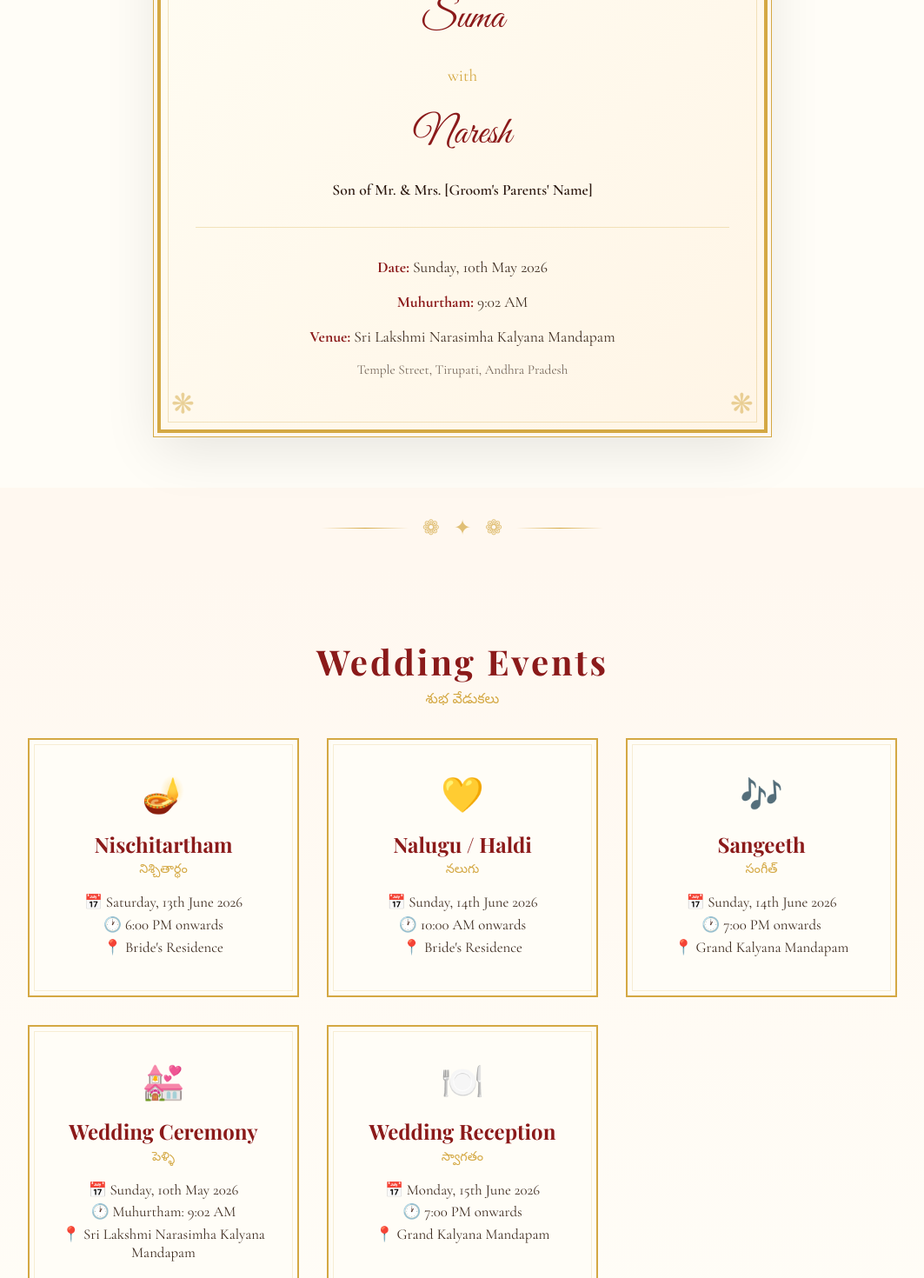
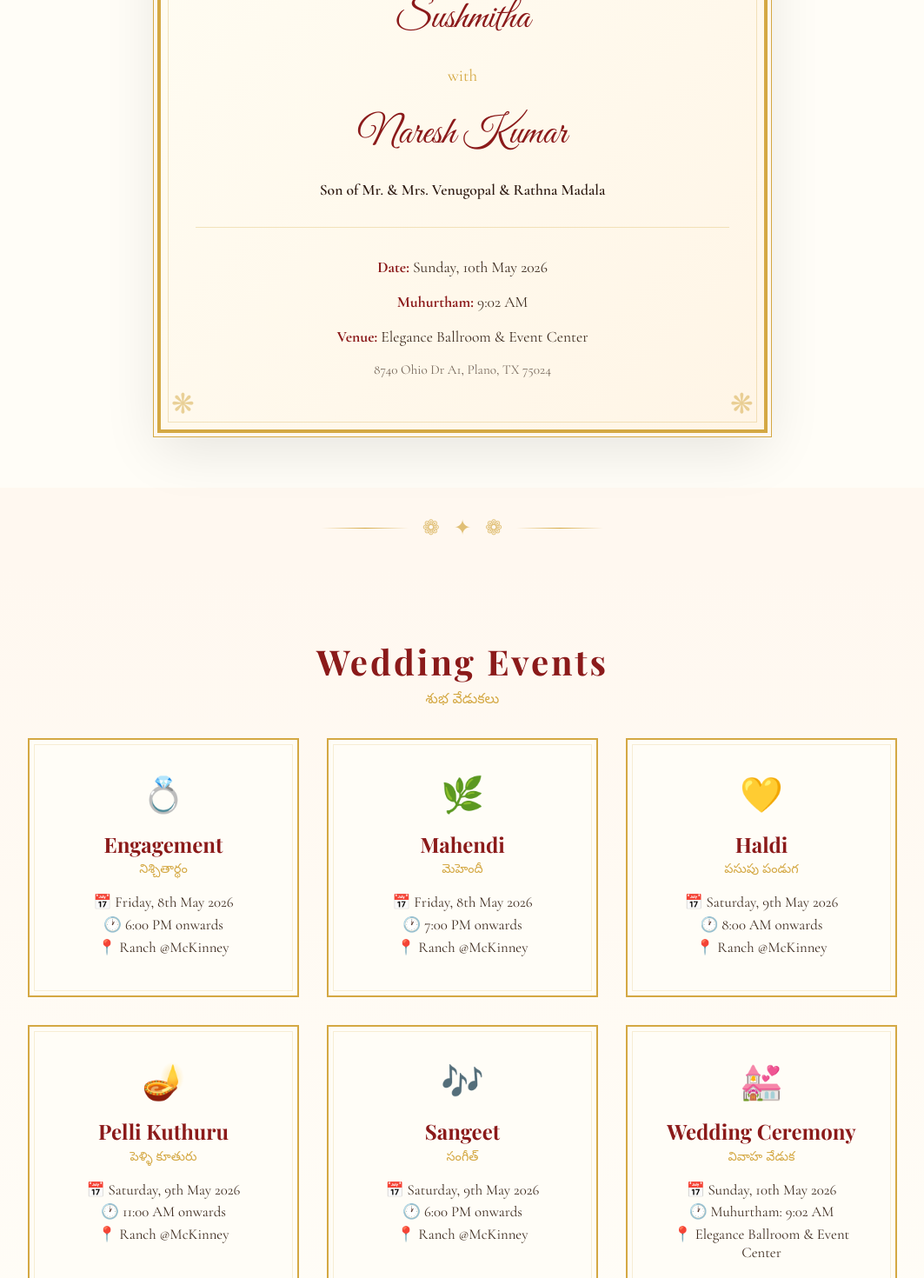
Before and after one commit to jarugulavenkat7/wedding-invite, a React (Create React App) app: page / in a window 1280 px wide. Shown: the part 1320-2790 px from the top of the page at 87% size, without its empty margins (108-1171 px from the left). Built offline with nearby package versions, Linux system fonts and the light colour scheme; a web font is replaced by a local one.

Commit message:
Update translations.js

```diff
--- a/src/translations.js
+++ b/src/translations.js
@@ -10,8 +10,8 @@
     // Hero
     auspicious: '|| శ్రీ గణేశాయ నమః ||',
     heroSubtitle: 'Wedding Invitation',
-    heroName1: 'Suma',
-    heroName2: 'Naresh',
+    heroName1: 'Sushmitha',
+    heroName2: 'Naresh Kumar',
     heroDate: 'Sunday, 10th May 2026 · 9:02 AM',
     heroTagline: 'రెండు హృదయాలు ఒక్కటయ్యే రోజు ✨',
     days: 'Days',
@@ -24,20 +24,20 @@
     invocationText: '|| శ్రీ గణేశాయ నమః ||',
     invitationTitle: 'Wedding Invitation',
     blessingLine: 'With the blessings of the Almighty and our beloved elders,',
-    brideParents: "Mr. & Mrs. [Bride's Parents' Name]",
+    brideParents: "Mr. & Mrs. Srinivasa Rao & Nagaraja Kumari Jarugula",
     inviteLine: 'cordially invite you to the wedding of their beloved daughter',
-    brideName: 'Suma',
+    brideName: 'Sushmitha',
     withText: 'with',
-    groomName: 'Naresh',
-    groomParents: "Son of Mr. & Mrs. [Groom's Parents' Name]",
+    groomName: 'Naresh Kumar',
+    groomParents: "Son of Mr. & Mrs. Venugopal & Rathna Madala",
     dateLabel: 'Date:',
     dateValue: 'Sunday, 10th May 2026',
     muhurthamLabel: 'Muhurtham:',
     muhurthamValue: '9:02 AM',
     venueLabel: 'Venue:',
-    venueValue: 'Sri Lakshmi Narasimha Kalyana Mandapam',
-    venueAddress: 'Temple Street, Tirupati, Andhra Pradesh',
-    invitationImageAlt: 'Suma & Naresh Wedding Invitation',
+    venueValue: 'Elegance Ballroom & Event Center',
+    venueAddress: '8740 Ohio Dr A1, Plano, TX 75024',
+    invitationImageAlt: 'Sushmitha & Naresh Kumar Wedding Invitation',
     invitationImagePlaceholder: 'Wedding Invitation Image',
     invitationImageHint: 'Place your wedding invitation image as',
 
@@ -46,54 +46,62 @@
     eventsSubtitle: 'శుభ వేడుకలు',
     events: [
       {
-        icon: '🪔',
-        name: 'Nischitartham',
+        icon: '💍',
+        name: 'Engagement',
         nameSub: 'నిశ్చితార్థం',
-        date: 'Saturday, 13th June 2026',
+        date: 'Friday, 8th May 2026',
         time: '6:00 PM onwards',
-        venue: "Bride's Residence",
+        venue: "Ranch @McKinney",
+      },
+      {
+        icon: '🌿',
+        name: 'Mahendi',
+        nameSub: 'మెహెందీ',
+        date: 'Friday, 8th May 2026',
+        time: '7:00 PM onwards',
+        venue: "Ranch @McKinney",
       },
       {
         icon: '💛',
-        name: 'Nalugu / Haldi',
-        nameSub: 'నలుగు',
-        date: 'Sunday, 14th June 2026',
-        time: '10:00 AM onwards',
-        venue: "Bride's Residence",
+        name: 'Haldi',
+        nameSub: 'పసుపు పండుగ',
+        date: 'Saturday, 9th May 2026',
+        time: '8:00 AM onwards',
+        venue: 'Ranch @McKinney',
+      },
+      {
+        icon: '🪔',
+        name: 'Pelli Kuthuru',
+        nameSub: 'పెళ్ళి కూతురు',
+        date: 'Saturday, 9th May 2026',
+        time: '11:00 AM onwards',
+        venue: 'Ranch @McKinney',
       },
       {
         icon: '🎶',
-        name: 'Sangeeth',
+        name: 'Sangeet',
         nameSub: 'సంగీత్',
-        date: 'Sunday, 14th June 2026',
-        time: '7:00 PM onwards',
-        venue: 'Grand Kalyana Mandapam',
+        date: 'Saturday, 9th May 2026',
+        time: '6:00 PM onwards',
+        venue: 'Ranch @McKinney',
       },
       {
         icon: '💒',
         name: 'Wedding Ceremony',
-        nameSub: 'పెళ్ళి',
+        nameSub: 'వివాహ వేడుక',
         date: 'Sunday, 10th May 2026',
         time: 'Muhurtham: 9:02 AM',
-        venue: 'Sri Lakshmi Narasimha Kalyana Mandapam',
-      },
-      {
-        icon: '🍽️',
-        name: 'Wedding Reception',
-        nameSub: 'స్వాగతం',
-        date: 'Monday, 15th June 2026',
-        time: '7:00 PM onwards',
-        venue: 'Grand Kalyana Mandapam',
+        venue: 'Elegance Ballroom & Event Center',
       },
     ],
 
     // Venue
     venueTitle: 'Wedding Venue',
     venueSubtitle: 'కళ్యాణ మండపం',
-    venueName: '🏛️ Sri Lakshmi Narasimha Kalyana Mandapam',
-    venueAddr1: 'Temple Street, Near Main Temple,',
-    venueAddr2: 'Tirupati, Andhra Pradesh - 517501',
-    venueAddr3: 'India',
+    venueName: '🏛️ Elegance Ballroom & Event Center',
+    venueAddr1: '8740 Ohio Dr A1,',
+    venueAddr2: 'Plano, TX 75024',
+    venueAddr3: 'United States',
     venueDirections: '📍 Get Directions',
 
     // Gallery
@@ -101,11 +109,11 @@
     gallerySubtitle: 'ఆనందపు క్షణాలు',
     galleryItems: [
       { emoji: '🌸', label: 'Engagement' },
-      { emoji: '💍', label: 'Ring Ceremony' },
-      { emoji: '🪔', label: 'Pooja' },
-      { emoji: '🎊', label: 'Celebrations' },
-      { emoji: '💐', label: 'Decorations' },
-      { emoji: '🎶', label: 'Sangeeth' },
+      { emoji: '🌿', label: 'Mahendi' },
+      { emoji: '💛', label: 'Haldi' },
+      { emoji: '🪔', label: 'Pelli Kuthuru' },
+      { emoji: '🎶', label: 'Sangeet' },
+      { emoji: '💒', label: 'Wedding' },
     ],
     galleryHint: '📸 Replace placeholders with your photos in the public/gallery/ folder',
 
@@ -117,15 +125,15 @@
     rsvpButton: '🙏 Confirm Your Presence',
     rsvpNote: 'Kindly RSVP by 1st June 2026 to help us with the arrangements.',
     rsvpContactTitle: 'For any queries, please contact:',
-    rsvpBrideFamily: "📞 Bride's Family: +91 XXXXX XXXXX",
-    rsvpGroomFamily: "📞 Groom's Family: +91 XXXXX XXXXX",
-    rsvpEmail: '✉️ Email: sumanareshwedding@gmail.com',
+    rsvpBrideFamily: "📞 Bride's Family: +1 (660) 528-1431",
+    rsvpGroomFamily: "📞 Groom's Family: +1 (669) 290-7861",
+    rsvpEmail: '✉️ Email: jarugulavenkat7@gmail.com',
 
     // Footer
-    footerNames: 'Suma & Naresh',
+    footerNames: 'Sushmitha & Naresh Kumar',
     footerDate: '10 · 05 · 2026',
     footerQuote: '"Two souls with but a single thought,\nTwo hearts that beat as one."',
-    footerMadeWith: "Made with ❤️ for Suma & Naresh's Wedding",
+    footerMadeWith: "Made with ❤️ for Sushmitha & Naresh Kumar's Wedding",
 
     // Music
     musicLoading: 'Loading Melody',
@@ -135,8 +143,8 @@
     musicPauseLabel: 'Pause background melody',
 
     // Loader
-    loaderName: 'Suma & Naresh',
-    loaderSubName: 'సుమ & నరేష్ · ಸುಮಾ & ನರೇಶ್',
+    loaderName: 'Sushmitha & Naresh Kumar',
+    loaderSubName: 'సుష్మిత & నరేష్ కుమార్ · ಸುಷ್ಮಿತಾ & ನರೇಶ್ ಕುಮಾರ್',
   },
 
   te: {
@@ -150,8 +158,8 @@
     // Hero
     auspicious: '|| శ్రీ గణేశాయ నమః ||',
     heroSubtitle: 'శుభలేఖ',
-    heroName1: 'సుమ',
-    heroName2: 'నరేష్',
+    heroName1: 'సుష్మిత',
+    heroName2: 'నరేష్ కుమార్',
     heroDate: 'ఆదివారం, 10 మే 2026 · ఉదయం 9:02',
     heroTagline: 'రెండు హృదయాలు ఒక్కటయ్యే రోజు ✨',
     days: 'రోజులు',
@@ -164,20 +172,20 @@
     invocationText: '|| శ్రీ గణేశాయ నమః ||',
     invitationTitle: 'శుభలేఖ',
     blessingLine: 'సర్వేశ్వరుని మరియు పెద్దల ఆశీర్వాదంతో,',
-    brideParents: 'శ్రీమతి & శ్రీ [వధువు తల్లిదండ్రుల పేరు]',
+    brideParents: 'శ్రీమతి & శ్రీ శ్రీనివాస రావు & నాగరాజ కుమారి జర్గుల',
     inviteLine: 'వారి ప్రియమైన కుమార్తె వివాహానికి మిమ్మల్ని ఆహ్వానిస్తున్నారు',
-    brideName: 'సుమ',
+    brideName: 'సుష్మిత',
     withText: 'మరియు',
-    groomName: 'నరేష్',
-    groomParents: 'శ్రీమతి & శ్రీ [వరుడి తల్లిదండ్రుల పేరు] కుమారుడు',
+    groomName: 'నరేష్ కుమార్',
+    groomParents: 'శ్రీమతి & శ్రీ వేణుగోపాల్ & రత్న మాదల కుమారుడు',
     dateLabel: 'తేదీ:',
     dateValue: 'ఆదివారం, 10 మే 2026',
     muhurthamLabel: 'ముహూర్తం:',
     muhurthamValue: 'ఉదయం 9:02',
     venueLabel: 'వేదిక:',
-    venueValue: 'శ్రీ లక్ష్మీ నరసింహ కళ్యాణ మండపం',
-    venueAddress: 'టెంపుల్ స్ట్రీట్, తిరుపతి, ఆంధ్రప్రదేశ్',
-    invitationImageAlt: 'సుమ & నరేష్ వివాహ శుభలేఖ',
+    venueValue: 'ఎలిగాన్స్ బాల్‌రూమ్ & ఈవెంట్ సెంటర్',
+    venueAddress: '8740 Ohio Dr A1, Plano, TX 75024',
+    invitationImageAlt: 'సుష్మిత & నరేష్ కుమార్ వివాహ శుభలేఖ',
     invitationImagePlaceholder: 'వివాహ శుభలేఖ చిత్రం',
     invitationImageHint: 'మీ వివాహ శుభలేఖ చిత్రాన్ని ఇక్కడ ఉంచండి',
 
@@ -186,54 +194,62 @@
     eventsSubtitle: 'శుభ వేడుకల వివరాలు',
     events: [
       {
-        icon: '🪔',
+        icon: '💍',
         name: 'నిశ్చితార్థం',
-        nameSub: 'Nischitartham',
-        date: 'శనివారం, 13 జూన్ 2026',
+        nameSub: 'Engagement',
+        date: 'శుక్రవారం, 8 మే 2026',
         time: 'సాయంత్రం 6:00 నుండి',
-        venue: 'వధువు నివాసం',
+        venue: 'రాంచ్ @మక్కిన్నే',
+      },
+      {
+        icon: '🌿',
+        name: 'మెహెందీ',
+        nameSub: 'Mahendi',
+        date: 'శుక్రవారం, 8 మే 2026',
+        time: 'రాత్రి 7:00 నుండి',
+        venue: 'రాంచ్ @మక్కిన్నే',
       },
       {
         icon: '💛',
-        name: 'నలుగు / పసుపు',
-        nameSub: 'Nalugu',
-        date: 'ఆదివారం, 14 జూన్ 2026',
-        time: 'ఉదయం 10:00 నుండి',
-        venue: 'వధువు నివాసం',
+        name: 'పసుపు పండుగ',
+        nameSub: 'Haldi',
+        date: 'శనివారం, 9 మే 2026',
+        time: 'ఉదయం 8:00 నుండి',
+        venue: 'రాంచ్ @మక్కిన్నే',
+      },
+      {
+        icon: '🪔',
+        name: 'పెళ్ళి కూతురు',
+        nameSub: 'Pelli Kuthuru',
+        date: 'శనివారం, 9 మే 2026',
+        time: 'ఉదయం 11:00 నుండి',
+        venue: 'రాంచ్ @మక్కిన్నే',
       },
       {
         icon: '🎶',
         name: 'సంగీత్',
-        nameSub: 'Sangeeth',
-        date: 'ఆదివారం, 14 జూన్ 2026',
-        time: 'రాత్రి 7:00 నుండి',
-        venue: 'గ్రాండ్ కళ్యాణ మండపం',
+        nameSub: 'Sangeet',
+        date: 'శనివారం, 9 మే 2026',
+        time: 'సాయంత్రం 6:00 నుండి',
+        venue: 'రాంచ్ @మక్కిన్నే',
       },
       {
         icon: '💒',
         name: 'వివాహ వేడుక',
-        nameSub: 'పెళ్ళి',
+        nameSub: 'Wedding Ceremony',
         date: 'ఆదివారం, 10 మే 2026',
         time: 'ముహూర్తం: ఉదయం 9:02',
-        venue: 'శ్రీ లక్ష్మీ నరసింహ కళ్యాణ మండపం',
-      },
-      {
-        icon: '🍽️',
-        name: 'స్వాగత సభ',
-        nameSub: 'Reception',
-        date: 'సోమవారం, 15 జూన్ 2026',
-        time: 'రాత్రి 7:00 నుండి',
-        venue: 'గ్రాండ్ కళ్యాణ మండపం',
+        venue: 'ఎలిగాన్స్ బాల్‌రూమ్ & ఈవెంట్ సెంటర్',
       },
     ],
 
     // Venue
     venueTitle: 'వివాహ వేదిక',
-    venueSubtitle: 'కళ్యాణ మండపం',
-    venueName: '🏛️ శ్రీ లక్ష్మీ నరసింహ కళ్యాణ మండపం',
-    venueAddr1: 'టెంపుల్ స్ట్రీట్, ప్రధాన ఆలయం సమీపం,',
-    venueAddr2: 'తిరుపతి, ఆంధ్రప్రదేశ్ - 517501',
-    venueAddr3: 'భారతదేశం',
+    venueSubtitle: 'కళ్యాణ వేదిక',
+    venueName: '🏛️ ఎలిగాన్స్ బాల్‌రూమ్ & ఈవెంట్ సెంటర్',
+    venueAddr1: '8740 Ohio Dr A1,',
+    venueAddr2: 'Plano, TX 75024',
+    venueAddr3: 'అమెరికా (USA)',
     venueDirections: '📍 దారి తెలుసుకోండి',
 
     // Gallery
@@ -241,11 +257,11 @@
     gallerySubtitle: 'సంతోషకరమైన జ్ఞాపకాలు',
     galleryItems: [
       { emoji: '🌸', label: 'నిశ్చితార్థం' },
-      { emoji: '💍', label: 'ఉంగరాల వేడుక' },
-      { emoji: '🪔', label: 'పూజ' },
-      { emoji: '🎊', label: 'వేడుకలు' },
-      { emoji: '💐', label: 'అలంకరణ' },
+      { emoji: '🌿', label: 'మెహెందీ' },
+      { emoji: '💛', label: 'పసుపు పండుగ' },
+      { emoji: '🪔', label: 'పెళ్ళి కూతురు' },
       { emoji: '🎶', label: 'సంగీత్' },
+      { emoji: '💒', label: 'వివాహం' },
     ],
     galleryHint: '📸 మీ ఫోటోలను public/gallery/ ఫోల్డర్‌లో ఉంచండి',
 
@@ -257,15 +273,15 @@
     rsvpButton: '🙏 మీ రాకను నిర్ధారించండి',
     rsvpNote: 'దయచేసి 1 జూన్ 2026 లోపు మీ రాకను నిర్ధారించండి.',
     rsvpContactTitle: 'ఏవైనా సందేహాలకు, దయచేసి సంప్రదించండి:',
-    rsvpBrideFamily: '📞 వధువు కుటుంబం: +91 XXXXX XXXXX',
-    rsvpGroomFamily: '📞 వరుడి కుటుంబం: +91 XXXXX XXXXX',
-    rsvpEmail: '✉️ ఇమెయిల్: sumanareshwedding@gmail.com',
+    rsvpBrideFamily: '📞 వధువు కుటుంబం: +1 (660) 528-1431',
+    rsvpGroomFamily: '📞 వరుడి కుటుంబం: +1 (669) 290-7861',
+    rsvpEmail: '✉️ ఇమెయిల్: jarugulavenkat7@gmail.com',
 
     // Footer
-    footerNames: 'సుమ & నరేష్',
+    footerNames: 'సుష్మిత & నరేష్ కుమార్',
     footerDate: '10 · 05 · 2026',
     footerQuote: '"రెండు ఆత్మలు ఒకే ఆలోచనతో,\nరెండు హృదయాలు ఒకేలా కొట్టుకుంటాయి."',
-    footerMadeWith: 'సుమ & నరేష్ వివాహం కోసం ❤️ తో తయారు చేయబడింది',
+    footerMadeWith: 'సుష్మిత & నరేష్ కుమార్ వివాహం కోసం ❤️ తో తయారు చేయబడింది',
 
     // Music
     musicLoading: 'మెలోడీ లోడ్ అవుతోంది',
@@ -275,8 +291,8 @@
     musicPauseLabel: 'బ్యాక్‌గ్రౌండ్ మెలోడీ ఆపండి',
 
     // Loader
-    loaderName: 'సుమ & నరేష్',
-    loaderSubName: 'Suma & Naresh · ಸುಮಾ & ನರೇಶ್',
+    loaderName: 'సుష్మిత & నరేష్ కుమార్',
+    loaderSubName: 'Sushmitha & Naresh Kumar · ಸುಷ್ಮಿತಾ & ನರೇಶ್ ಕುಮಾರ್',
   },
 
   kn: {
@@ -290,8 +306,8 @@
     // Hero
     auspicious: '|| ಶ್ರೀ ಗಣೇಶಾಯ ನಮಃ ||',
     heroSubtitle: 'ಮದುವೆ ಆಮಂತ್ರಣ',
-    heroName1: 'ಸುಮಾ',
-    heroName2: 'ನರೇಶ್',
+    heroName1: 'ಸುಷ್ಮಿತಾ',
+    heroName2: 'ನರೇಶ್ ಕುಮಾರ್',
     heroDate: 'ಭಾನುವಾರ, 10 ಮೇ 2026 · ಬೆಳಿಗ್ಗೆ 9:02',
     heroTagline: 'ಎರಡು ಹೃದಯಗಳು ಒಂದಾಗುವ ದಿನ ✨',
     days: 'ದಿನಗಳು',
@@ -304,20 +320,20 @@
     invocationText: '|| ಶ್ರೀ ಗಣೇಶಾಯ ನಮಃ ||',
     invitationTitle: 'ಮದುವೆ ಆಮಂತ್ರಣ',
     blessingLine: 'ಪರಮಾತ್ಮನ ಹಾಗೂ ನಮ್ಮ ಹಿರಿಯರ ಆಶೀರ್ವಾದಗಳೊಂದಿಗೆ,',
-    brideParents: 'ಶ್ರೀಮತಿ & ಶ್ರೀ [ವಧುವಿನ ತಂದೆತಾಯಿಯ ಹೆಸರು]',
+    brideParents: 'ಶ್ರೀಮತಿ & ಶ್ರೀ ಶ್ರೀನಿವಾಸ ರಾವ್ & ನಾಗರಾಜ ಕುಮಾರಿ ಜರುಗುಲ',
     inviteLine: 'ತಮ್ಮ ಪ್ರಿಯ ಮಗಳ ವಿವಾಹಕ್ಕೆ ನಿಮ್ಮನ್ನು ಆತ್ಮೀಯವಾಗಿ ಆಹ್ವಾನಿಸುತ್ತಾರೆ',
-    brideName: 'ಸುಮಾ',
+    brideName: 'ಸುಷ್ಮಿತಾ',
     withText: 'ಜೊತೆಗೆ',
-    groomName: 'ನರೇಶ್',
-    groomParents: 'ಶ್ರೀಮತಿ & ಶ್ರೀ [ವರನ ತಂದೆತಾಯಿಯ ಹೆಸರು] ಅವರ ಪುತ್ರ',
+    groomName: 'ನರೇಶ್ ಕುಮಾರ್',
+    groomParents: 'ಶ್ರೀಮತಿ & ಶ್ರೀ ವೇಣುಗೋಪಾಲ್ & ರತ್ನ ಮಾದಲ ಅವರ ಪುತ್ರ',
     dateLabel: 'ದಿನಾಂಕ:',
     dateValue: 'ಭಾನುವಾರ, 10 ಮೇ 2026',
     muhurthamLabel: 'ಮುಹೂರ್ತ:',
     muhurthamValue: 'ಬೆಳಿಗ್ಗೆ 9:02',
     venueLabel: 'ಸ್ಥಳ:',
-    venueValue: 'ಶ್ರೀ ಲಕ್ಷ್ಮೀ ನರಸಿಂಹ ಕಲ್ಯಾಣ ಮಂಟಪ',
-    venueAddress: 'ಟೆಂಪಲ್ ಸ್ಟ್ರೀಟ್, ತಿರುಪತಿ, ಆಂಧ್ರ ಪ್ರದೇಶ',
-    invitationImageAlt: 'ಸುಮಾ & ನರೇಶ್ ಮದುವೆ ಆಮಂತ್ರಣ',
+    venueValue: 'ಎಲಿಗಾನ್ಸ್ ಬಾಲ್ ರೂಮ್ & ಈವೆಂಟ್ ಸೆಂಟರ್',
+    venueAddress: '8740 Ohio Dr A1, Plano, TX 75024',
+    invitationImageAlt: 'ಸುಷ್ಮಿತಾ & ನರೇಶ್ ಕುಮಾರ್ ಮದುವೆ ಆಮಂತ್ರಣ',
     invitationImagePlaceholder: 'ಮದುವೆ ಆಮಂತ್ರಣ ಚಿತ್ರ',
     invitationImageHint: 'ನಿಮ್ಮ ಮದುವೆ ಆಮಂತ್ರಣದ ಚಿತ್ರವನ್ನು ಇಲ್ಲಿ ಇಡಿ',
 
@@ -326,54 +342,62 @@
     eventsSubtitle: 'ಶುಭ ಸಮಾರಂಭಗಳು',
     events: [
       {
-        icon: '🪔',
+        icon: '💍',
         name: 'ನಿಶ್ಚಿತಾರ್ಥ',
-        nameSub: 'Nischitartham',
-        date: 'ಶನಿವಾರ, 13 ಜೂನ್ 2026',
+        nameSub: 'Engagement',
+        date: 'ಶುಕ್ರವಾರ, 8 ಮೇ 2026',
         time: 'ಸಂಜೆ 6:00 ರಿಂದ',
-        venue: 'ವಧುವಿನ ಮನೆ',
+        venue: 'ರಾಂಚ್ @ಮೆಕ್ಕಿನ್ನಿ',
+      },
+      {
+        icon: '🌿',
+        name: 'ಮೆಹಂದಿ',
+        nameSub: 'Mahendi',
+        date: 'ಶುಕ್ರವಾರ, 8 ಮೇ 2026',
+        time: 'ರಾತ್ರಿ 7:00 ರಿಂದ',
+        venue: 'ರಾಂಚ್ @ಮೆಕ್ಕಿನ್ನಿ',
       },
       {
         icon: '💛',
-        name: 'ನಲుగు / ಹಲದಿ',
-        nameSub: 'Nalugu',
-        date: 'ಭಾನುವಾರ, 14 ಜೂನ್ 2026',
-        time: 'ಬೆಳಿಗ್ಗೆ 10:00 ರಿಂದ',
-        venue: 'ವಧುವಿನ ಮನೆ',
+        name: 'ಹಲದಿ',
+        nameSub: 'Haldi',
+        date: 'ಶನಿವಾರ, 9 ಮೇ 2026',
+        time: 'ಬೆಳಿಗ್ಗೆ 8:00 ರಿಂದ',
+        venue: 'ರಾಂಚ್ @ಮೆಕ್ಕಿನ್ನಿ',
+      },
+      {
+        icon: '🪔',
+        name: 'ಮದುವೆ ಗಂಡು/ಹೆಣ್ಣು ಕಾರ್ಯ',
+        nameSub: 'Pelli Kuthuru',
+        date: 'ಶನಿವಾರ, 9 ಮೇ 2026',
+        time: 'ಬೆಳಿಗ್ಗೆ 11:00 ರಿಂದ',
+        venue: 'ರಾಂಚ್ @ಮೆಕ್ಕಿನ್ನಿ',
       },
       {
         icon: '🎶',
         name: 'ಸಂಗೀತ್',
-        nameSub: 'Sangeeth',
-        date: 'ಭಾನುವಾರ, 14 ಜೂನ್ 2026',
-        time: 'ರಾತ್ರಿ 7:00 ರಿಂದ',
-        venue: 'ಗ್ರ್ಯಾಂಡ್ ಕಲ್ಯಾಣ ಮಂಟಪ',
+        nameSub: 'Sangeet',
+        date: 'ಶನಿವಾರ, 9 ಮೇ 2026',
+        time: 'ಸಂಜೆ 6:00 ರಿಂದ',
+        venue: 'ರಾಂಚ್ @ಮೆಕ್ಕಿನ್ನಿ',
       },
       {
         icon: '💒',
         name: 'ಮದುವೆ ಸಮಾರಂಭ',
-        nameSub: 'ಮದುವೆ',
+        nameSub: 'Wedding Ceremony',
         date: 'ಭಾನುವಾರ, 10 ಮೇ 2026',
         time: 'ಮುಹೂರ್ತ: ಬೆಳಿಗ್ಗೆ 9:02',
-        venue: 'ಶ್ರೀ ಲಕ್ಷ್ಮೀ ನರಸಿಂಹ ಕಲ್ಯಾಣ ಮಂಟಪ',
-      },
-      {
-        icon: '🍽️',
-        name: 'ಸ್ವಾಗತ ಸಮಾರಂಭ',
-        nameSub: 'Reception',
-        date: 'ಸೋಮವಾರ, 15 ಜೂನ್ 2026',
-        time: 'ರಾತ್ರಿ 7:00 ರಿಂದ',
-        venue: 'ಗ್ರ್ಯಾಂಡ್ ಕಲ್ಯಾಣ ಮಂಟಪ',
+        venue: 'ಎಲಿಗಾನ್ಸ್ ಬಾಲ್ ರೂಮ್ & ಈವೆಂಟ್ ಸೆಂಟರ್',
       },
     ],
 
     // Venue
     venueTitle: 'ಮದುವೆ ಸ್ಥಳ',
     venueSubtitle: 'ಕಲ್ಯಾಣ ಮಂಟಪ',
-    venueName: '🏛️ ಶ್ರೀ ಲಕ್ಷ್ಮೀ ನರಸಿಂಹ ಕಲ್ಯಾಣ ಮಂಟಪ',
-    venueAddr1: 'ಟೆಂಪಲ್ ಸ್ಟ್ರೀಟ್, ಮುಖ್ಯ ದೇವಾಲಯದ ಸಮೀಪ,',
-    venueAddr2: 'ತಿರುಪತಿ, ಆಂಧ್ರ ಪ್ರದೇಶ - 517501',
-    venueAddr3: 'ಭಾರತ',
+    venueName: '🏛️ ಎಲಿಗಾನ್ಸ್ ಬಾಲ್ ರೂಮ್ & ಈವೆಂಟ್ ಸೆಂಟರ್',
+    venueAddr1: '8740 Ohio Dr A1,',
+    venueAddr2: 'Plano, TX 75024',
+    venueAddr3: 'United States',
     venueDirections: '📍 ಮಾರ್ಗ ತಿಳಿದುಕೊಳ್ಳಿ',
 
     // Gallery
@@ -381,11 +405,11 @@
     gallerySubtitle: 'ಸಂತೋಷದ ನೆನಪುಗಳು',
     galleryItems: [
       { emoji: '🌸', label: 'ನಿಶ್ಚಿತಾರ್ಥ' },
-      { emoji: '💍', label: 'ಉಂಗುರ ಸಮಾರಂಭ' },
-      { emoji: '🪔', label: 'ಪೂಜೆ' },
-      { emoji: '🎊', label: 'ಸಂಭ್ರಮ' },
-      { emoji: '💐', label: 'ಅಲಂಕಾರ' },
+      { emoji: '🌿', label: 'ಮೆಹಂದಿ' },
+      { emoji: '💛', label: 'ಹಲದಿ' },
+      { emoji: '🪔', label: 'ಮದುವೆ ಸಮಾರಂಭ' },
       { emoji: '🎶', label: 'ಸಂಗೀತ್' },
+      { emoji: '💒', label: 'ಮದುವೆ' },
     ],
     galleryHint: '📸 ನಿಮ್ಮ ಫೋಟೋಗಳನ್ನು public/gallery/ ಫೋಲ್ಡರ್‌ನಲ್ಲಿ ಇಡಿ',
 
@@ -397,15 +421,15 @@
     rsvpButton: '🙏 ನಿಮ್ಮ ಆಗಮನವನ್ನು ಖಚಿತಪಡಿಸಿ',
     rsvpNote: 'ದಯವಿಟ್ಟು 1 ಜೂನ್ 2026 ರೊಳಗೆ RSVP ಮಾಡಿ, ವ್ಯವಸ್ಥೆಗಳಿಗೆ ಸಹಾಯವಾಗುತ್ತದೆ.',
     rsvpContactTitle: 'ಯಾವುದೇ ಪ್ರಶ್ನೆಗಳಿಗಾಗಿ ಸಂಪರ್ಕಿಸಿ:',
-    rsvpBrideFamily: '📞 ವಧುವಿನ ಕುಟುಂಬ: +91 XXXXX XXXXX',
-    rsvpGroomFamily: '📞 ವರನ ಕುಟುಂಬ: +91 XXXXX XXXXX',
-    rsvpEmail: '✉️ ಇಮೇಲ್: sumanareshwedding@gmail.com',
+    rsvpBrideFamily: '📞 ವಧುವಿನ ಕುಟುಂಬ: +1 (660) 528-1431',
+    rsvpGroomFamily: '📞 ವರನ ಕುಟುಂಬ: +1 (669) 290-7861',
+    rsvpEmail: '✉️ ಇಮೇಲ್: jarugulavenkat7@gmail.com',
 
     // Footer
-    footerNames: 'ಸುಮಾ & ನರೇಶ್',
+    footerNames: 'ಸುಷ್ಮಿತಾ & ನರೇಶ್ ಕುಮಾರ್',
     footerDate: '10 · 05 · 2026',
     footerQuote: '"ಎರಡು ಆತ್ಮಗಳು ಒಂದೇ ಆಲೋಚನೆಯೊಂದಿಗೆ,\nಎರಡು ಹೃದಯಗಳು ಒಂದೇ ತರಹ ತಡಕಾಡುತ್ತವೆ."',
-    footerMadeWith: 'ಸುಮಾ & ನರೇಶ್ ಮದುವೆಗಾಗಿ ❤️ ಜೊತೆ ನಿರ್ಮಿಸಲಾಗಿದೆ',
+    footerMadeWith: 'ಸುಷ್ಮಿತಾ & ನರೇಶ್ ಕುಮಾರ್ ಮದುವೆಗಾಗಿ ❤️ ಜೊತೆ ನಿರ್ಮಿಸಲಾಗಿದೆ',
 
     // Music
     musicLoading: 'ಮೆಲಡಿ ಲೋಡ್ ಆಗುತ್ತಿದೆ',
@@ -415,8 +439,8 @@
     musicPauseLabel: 'ಹಿನ್ನೆಲೆ ಮೆಲಡಿಯನ್ನು ನಿಲ್ಲಿಸಿ',
 
     // Loader
-    loaderName: 'ಸುಮಾ & ನರೇಶ್',
-    loaderSubName: 'Suma & Naresh · సుమ & నరేష్',
+    loaderName: 'ಸುಷ್ಮಿತಾ & ನರೇಶ್ ಕುಮಾರ್',
+    loaderSubName: 'Sushmitha & Naresh Kumar · సుష్మిత & నరేష్ కుమార్',
   },
 };
 
```
